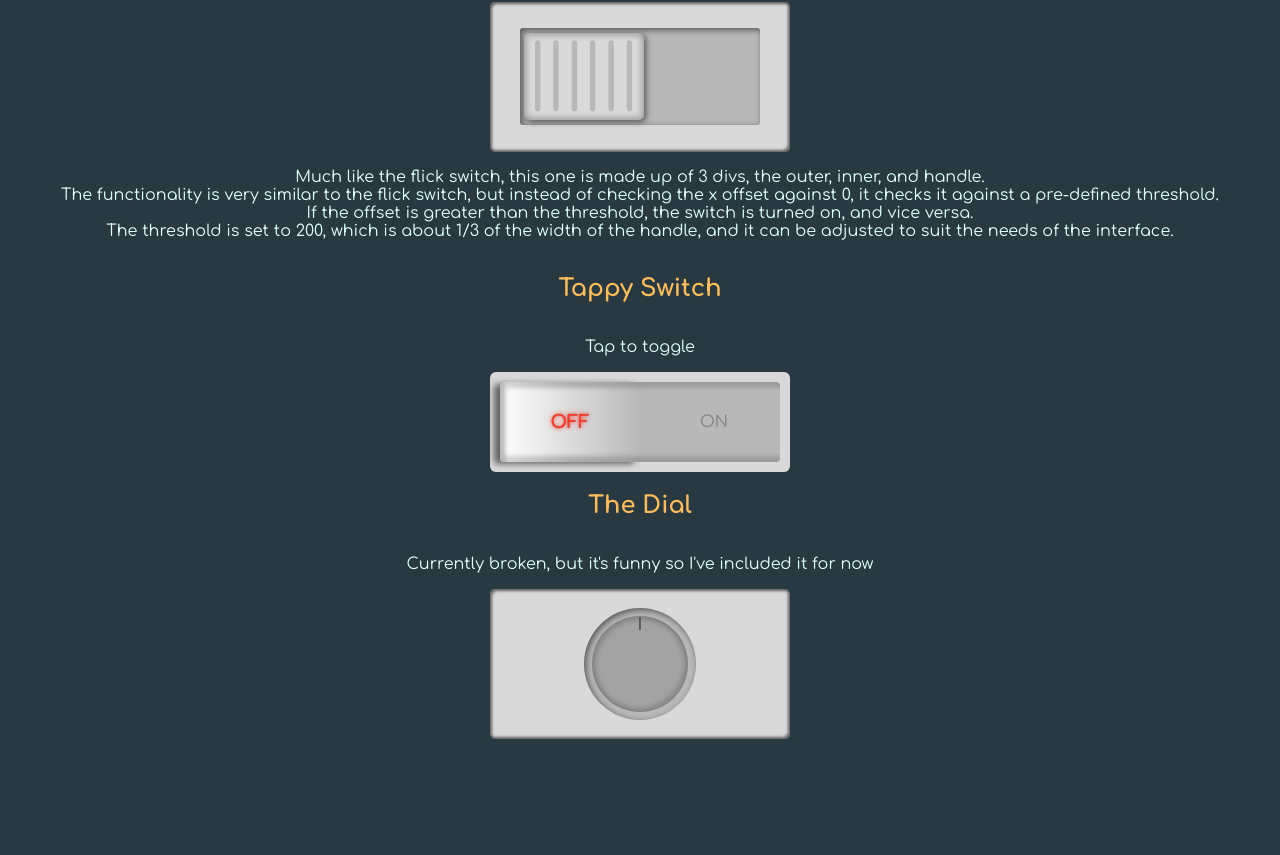
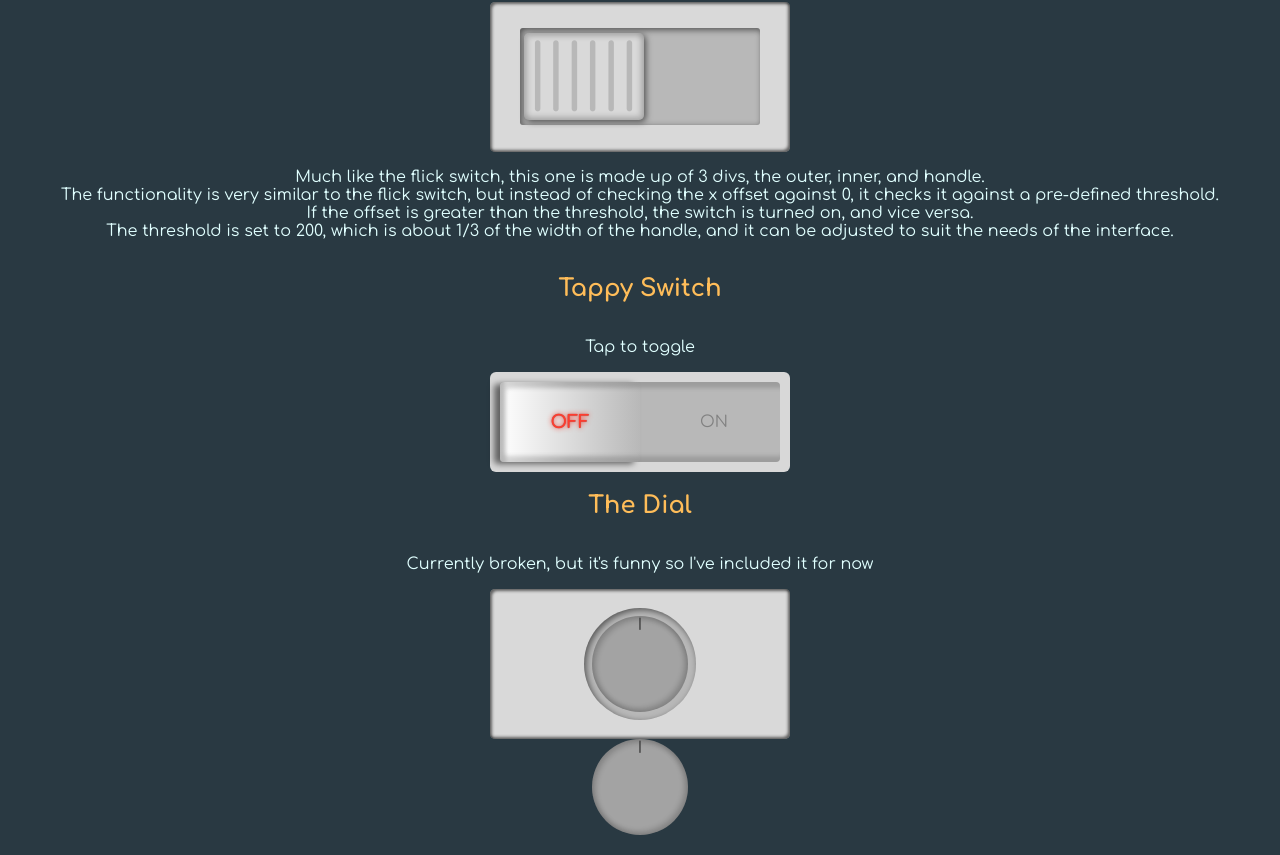
Before and after one commit to TrisRosco/portfolio, a React (Create React App) app in the folder pf/: page /interface in a window 1280 px wide. Shown: the part 1066-1921 px from the top of the page. Before the commit the page ends 1825 px from the top, so only its background shows below. Built offline with nearby package versions, Linux system fonts and the light colour scheme; a web font is replaced by a local one.

Commit message:
New dial, made from scratch without motion

```diff
--- /dev/null
+++ b/pf/src/components/interface/ClickyDial2/index.js
@@ -0,0 +1,99 @@
+import React, { useState, useRef, useEffect } from "react";
+import "./styles.css";
+
+const ClickyDial2 = ({ increment = 45, onRotate }) => {
+  const [angle, setAngle] = useState(0);
+  const [isDragging, setIsDragging] = useState(false);
+  const [initialAngle, setInitialAngle] = useState(0);
+  const [initialMouseAngle, setInitialMouseAngle] = useState(0);
+  const [snapPoint, setSnapPoint] = useState(0);
+  const dialRef = useRef(null);
+
+  function vibrateDevice() {
+    if ("vibrate" in navigator) {
+      navigator.vibrate(30);
+    }
+  }
+
+  const getAngle = (clientX, clientY) => {
+    if (!dialRef.current) return 0;
+    const { left, top, width, height } = dialRef.current.getBoundingClientRect();
+    const center = { x: left + width / 2, y: top + height / 2 };
+    const radians = Math.atan2(clientY - center.y, clientX - center.x);
+    return (radians * 180) / Math.PI;
+  };
+
+  const handleMouseDown = (e) => {
+    const mouseAngle = getAngle(e.clientX, e.clientY);
+    setIsDragging(true);
+    setInitialAngle(angle);
+    setInitialMouseAngle(mouseAngle);
+    setSnapPoint(Math.round(angle / increment) * increment);
+  };
+
+  const applyResistance = (currentAngle) => {
+    const distanceFromSnapPoint = Math.abs(currentAngle - snapPoint);
+    const resistanceFactor = Math.max(1 - distanceFromSnapPoint / increment, 0.5);
+    return resistanceFactor;
+  };
+
+  const handleMouseMove = (e) => {
+    if (!isDragging) return;
+    const currentMouseAngle = getAngle(e.clientX, e.clientY);
+    const angleDifference = currentMouseAngle - initialMouseAngle;
+    const newAngle = initialAngle + angleDifference * applyResistance(initialAngle + angleDifference);
+    setAngle(newAngle);
+
+    // Update the snap point if necessary
+    const halfWay = increment / 2;
+    if (Math.abs(newAngle - snapPoint) > halfWay) {
+      setSnapPoint(Math.round(newAngle / increment) * increment);
+    }
+  };
+
+  const handleMouseUp = () => {
+    setIsDragging(false);
+    const finalAngle = Math.round(angle / increment) * increment;
+    setAngle(finalAngle);
+    setSnapPoint(finalAngle);
+    if (onRotate) onRotate(finalAngle);
+  };
+
+  useEffect(() => {
+    const dialElement = dialRef.current;
+    if (dialElement) {
+      dialElement.addEventListener("mousedown", handleMouseDown);
+    }
+
+    return () => {
+      if (dialElement) {
+        dialElement.removeEventListener("mousedown", handleMouseDown);
+      }
+    };
+  }, [angle]); // eslint-disable-line react-hooks/exhaustive-deps
+
+  useEffect(() => {
+    vibrateDevice();
+    console.log("vibrate");
+    }
+    , [snapPoint]);
+
+  const style = {
+    transform: `rotate(${angle}deg)`,
+
+  };
+
+  return (
+    <div
+      ref={dialRef}
+      className="clicky-dial"
+      style={style}
+      onMouseMove={handleMouseMove}
+      onMouseUp={handleMouseUp}
+    >
+      I
+    </div>
+  );
+};
+
+export default ClickyDial2;
--- /dev/null
+++ b/pf/src/components/interface/ClickyDial2/styles.css
@@ -0,0 +1,11 @@
+.clicky-dial {
+    width: 6rem;
+    height: 6rem;
+    border-radius: 50%;
+    background-color: #a3a3a3;
+    text-align: center;
+    color: rgb(53, 53, 53);
+    cursor: pointer;
+    user-select: none;
+    box-shadow: inset 2px 2px 5px 2px rgba(0, 0, 0, 0.15), inset -2px -2px 5px 2px rgba(0, 0, 0, 0.15);
+  }
--- a/pf/src/pages/CoolInterface/index.js
+++ b/pf/src/pages/CoolInterface/index.js
@@ -4,6 +4,7 @@ import NavBar from "../../components/navBar";
 import ClickySwitch from "../../components/interface/ClickySwitch";
 import ClickySwitch2 from "../../components/interface/ClickySwitch2";
 import ClickyDial from "../../components/interface/ClickyDial";
+import ClickyDial2 from "../../components/interface/ClickyDial2";
 import TappySwitch from "../../components/interface/TappySwitch";
 
 const CoolInterface = () => {
@@ -98,6 +99,7 @@ const CoolInterface = () => {
         <h2 className="interface-subtitle">The Dial</h2>
         <p>Currently broken, but it's funny so I've included it for now</p>
         <ClickyDial />
+        <ClickyDial2 />
       </div>
     </div>
   );
```
